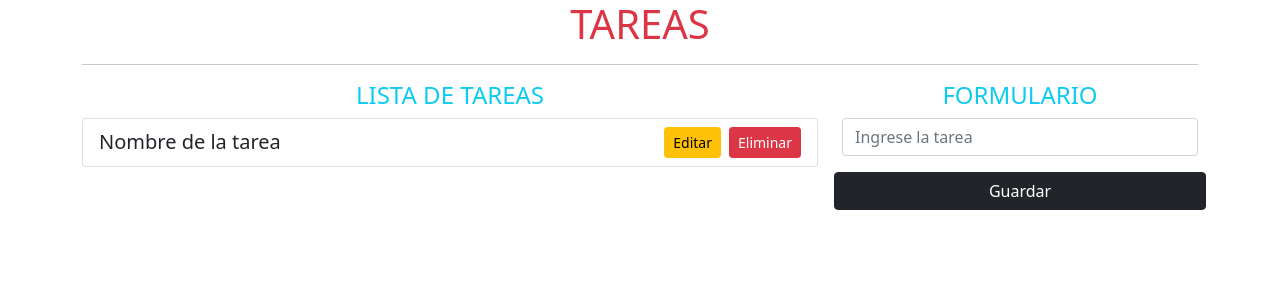
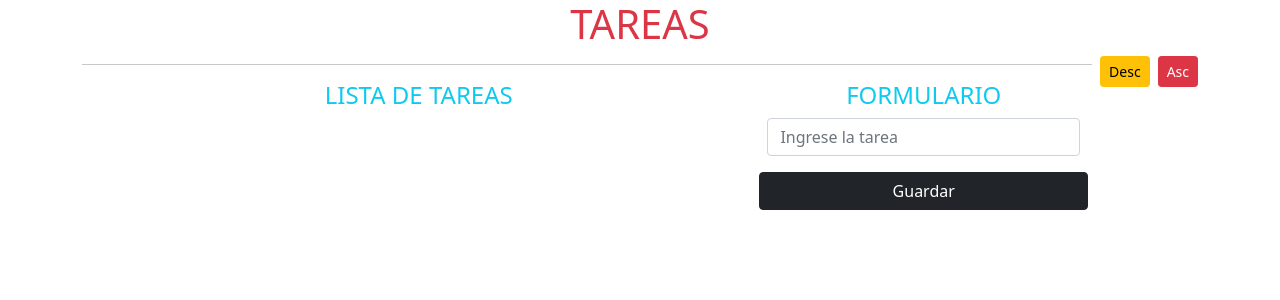
Before and after one commit to corbaz/crud-React, a React (Create React App) app: page / in a window 1280 px wide. Shown: the top 300 px of the page. Built offline with nearby package versions, Linux system fonts and the light colour scheme.

Commit message:
ASC - DESC

```diff
--- a/package.json
+++ b/package.json
@@ -11,6 +11,7 @@
     "react": "^17.0.2",
     "react-dom": "^17.0.2",
     "react-scripts": "4.0.3",
+    "shortid": "^2.2.16",
     "web-vitals": "^2.1.0"
   },
   "scripts": {
--- a/src/App.js
+++ b/src/App.js
@@ -2,18 +2,56 @@ import React, { useState } from "react";
 //import logo from "./logo.svg";
 import "bootstrap/dist/css/bootstrap.min.css";
 import "./App.css";
+import shortid from "shortid";
 //import { isEmpty } from "lodash";
 
 function App() {
   const [task, setTask] = useState("");
+  const [tasks, setTasks] = useState([]);
+
   const addTask = (e) => {
     e.preventDefault();
-    console.log(`OK`);
+
+    const newTask = {
+      id: shortid.generate(),
+      name: task,
+    };
+
+    let tarea = [...tasks, newTask];
+    tarea.sort((a, b) => a.name > b.name);
+
+    setTasks(tarea);
+
+    console.log(tarea, tasks);
     setTask("");
   };
+
+  const asc = () => {
+    let tarea = tasks;
+    console.log(`tarea antes ASC`, tarea);
+    let tarea_sort = tarea.sort((a, b) => (a.name <= b.name ? -1 : 1));
+    console.log(`tarea sort ASC`, tarea_sort);
+    setTasks(tarea_sort);
+  };
+
+  const desc = () => {
+    let tarea = tasks;
+    console.log(`tarea antes Desc`, tarea);
+    let tarea_sort = tarea.sort((a, b) => (a.name > b.name ? 1 : -1));
+    console.log(`tarea sort DESC`, tarea_sort);
+
+    setTasks(tarea_sort);
+  };
+
   return (
     <div className="container">
       <h1 className="text-danger text-center text-uppercase">Tareas</h1>
+      <button className="btn btn-danger btn-sm float-end" onClick={asc}>
+        Asc
+      </button>
+      <button className="btn btn-warning btn-sm float-end mx-2" onClick={desc}>
+        Desc
+      </button>
       <hr />
       <div className="row">
         <div className="col-8">
@@ -21,18 +59,17 @@ function App() {
             Lista de tareas
           </h4>
           <ul className="list-group">
-            <li className="list-group-item">
-              <span className="lead">Nombre de la tarea</span>
-              <button className="btn btn-danger btn-sm float-end" href="/">
-                Eliminar
-              </button>
-              <button
-                className="btn btn-warning btn-sm float-end mx-2"
-                href="/"
-              >
-                Editar
-              </button>
-            </li>
+            {tasks.map((task) => (
+              <li key={task.id} className="list-group-item">
+                <span className="lead">{task.name}</span>
+                <button className="btn btn-danger btn-sm float-end">
+                  Eliminar
+                </button>
+                <button className="btn btn-warning btn-sm float-end mx-2">
+                  Editar
+                </button>
+              </li>
+            ))}
           </ul>
         </div>
         <div className="col-4">
```
Also changed, not shown: 1 other file (tests, documents, lock files or other folders).
